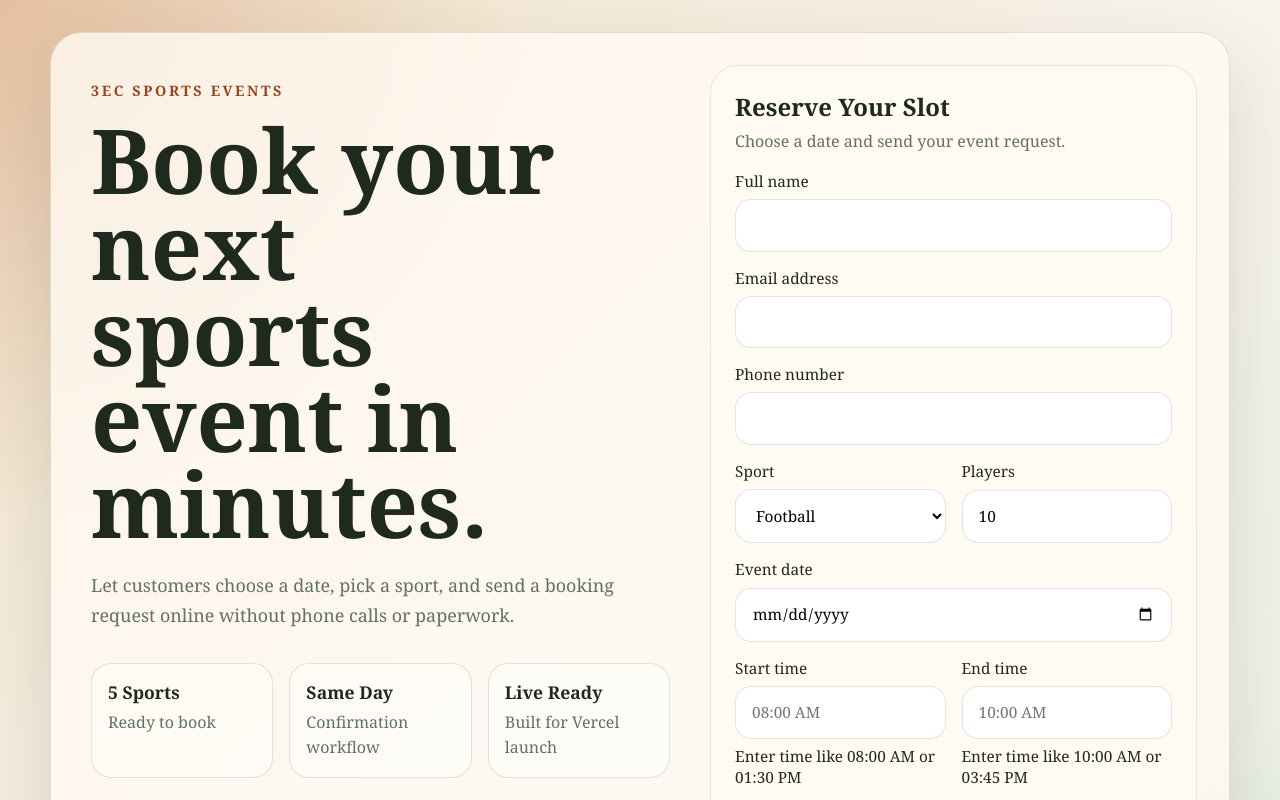
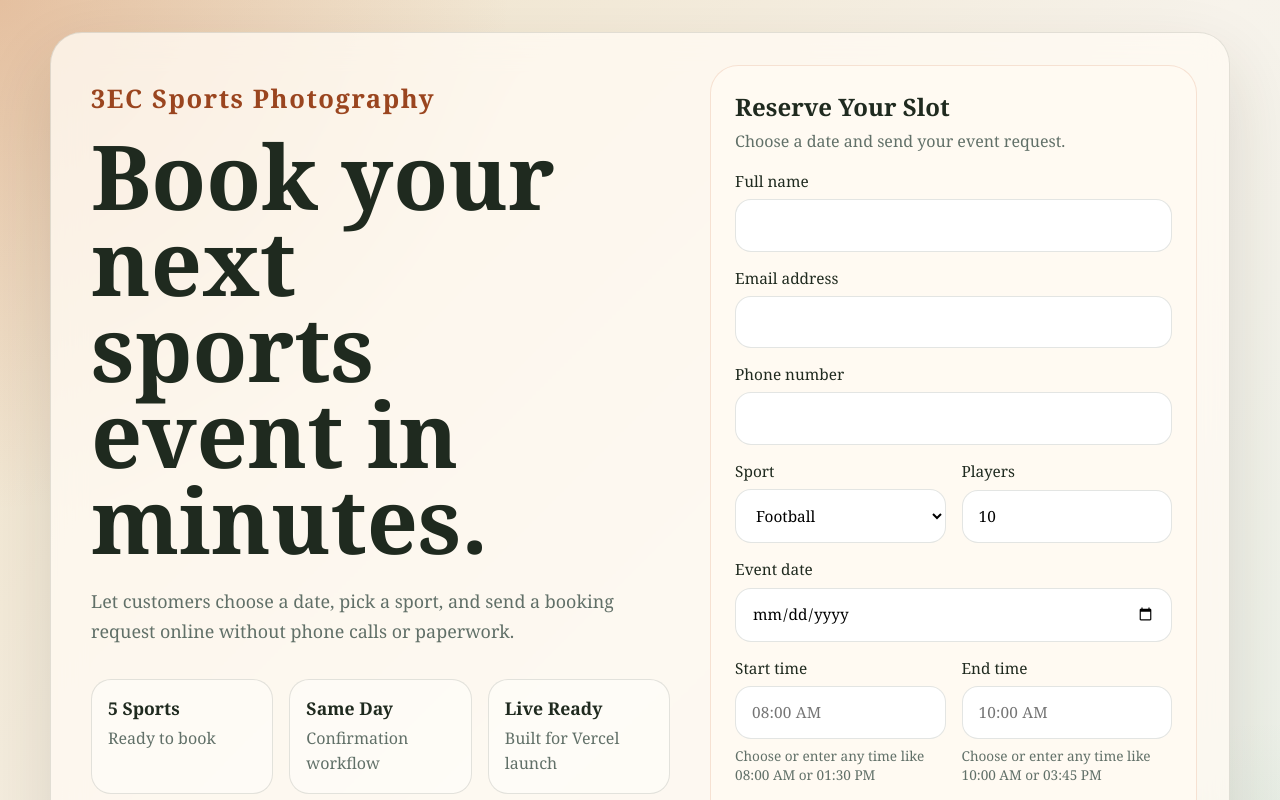
Before and after one commit to yyuseki15-ux/3EC-Photography-Website, a Next.js app: page / in a window 1280 px wide. Shown: the top 800 px of the page. Built offline with nearby package versions, Linux system fonts and the light colour scheme.

Commit message:
Update branding and full-day time suggestions

```diff
--- a/src/app/globals.css
+++ b/src/app/globals.css
@@ -62,10 +62,10 @@ textarea {
 .eyebrow {
   margin: 0 0 1rem;
   color: var(--accent-dark);
-  font-size: 0.9rem;
+  font-size: clamp(1.15rem, 2vw, 1.6rem);
   font-weight: 700;
-  letter-spacing: 0.18em;
-  text-transform: uppercase;
+  letter-spacing: 0.06em;
+  text-transform: none;
 }
 
 .hero-copy h1 {
@@ -166,6 +166,19 @@ textarea {
   font-variant-numeric: tabular-nums;
 }
 
+.time-input {
+  min-width: 0;
+  letter-spacing: 0.01em;
+  font-variant-numeric: tabular-nums;
+  text-transform: uppercase;
+}
+
+.field-hint {
+  color: var(--muted);
+  font-size: 0.85rem;
+  line-height: 1.4;
+}
+
 .booking-card button {
   border: 0;
   border-radius: 999px;
--- a/src/app/layout.tsx
+++ b/src/app/layout.tsx
@@ -2,8 +2,8 @@ import type { Metadata } from "next";
 import "./globals.css";
 
 export const metadata: Metadata = {
-  title: "3EC Sports Booking",
-  description: "Book sports events online with a simple live-ready website."
+  title: "3EC Sports Photography",
+  description: "Book sports photography events online with a simple live-ready website."
 };
 
 export default function RootLayout({
--- a/src/app/page.tsx
+++ b/src/app/page.tsx
@@ -23,8 +23,8 @@ const sports = [
   "Volleyball"
 ];
 
-const suggestedTimes = Array.from({ length: 32 }, (_, index) => {
-  const totalMinutes = 6 * 60 + index * 30;
+const suggestedTimes = Array.from({ length: 48 }, (_, index) => {
+  const totalMinutes = index * 30;
   const hours24 = Math.floor(totalMinutes / 60);
   const minutes = totalMinutes % 60;
   const period = hours24 >= 12 ? "PM" : "AM";
@@ -93,7 +93,7 @@ export default function Home() {
     <main className="page-shell">
       <section className="hero-card">
         <div className="hero-copy">
-          <p className="eyebrow">3EC Sports Events</p>
+          <p className="eyebrow">3EC Sports Photography</p>
           <h1>Book your next sports event in minutes.</h1>
           <p className="hero-text">
             Let customers choose a date, pick a sport, and send a booking request
@@ -238,7 +238,7 @@ export default function Home() {
                   }))
                 }
               />
-              <span className="field-hint">Enter time like 08:00 AM or 01:30 PM</span>
+              <span className="field-hint">Choose or enter any time like 08:00 AM or 01:30 PM</span>
             </label>
 
             <label>
@@ -258,7 +258,7 @@ export default function Home() {
                   }))
                 }
               />
-              <span className="field-hint">Enter time like 10:00 AM or 03:45 PM</span>
+              <span className="field-hint">Choose or enter any time like 10:00 AM or 03:45 PM</span>
             </label>
           </div>
 
```
